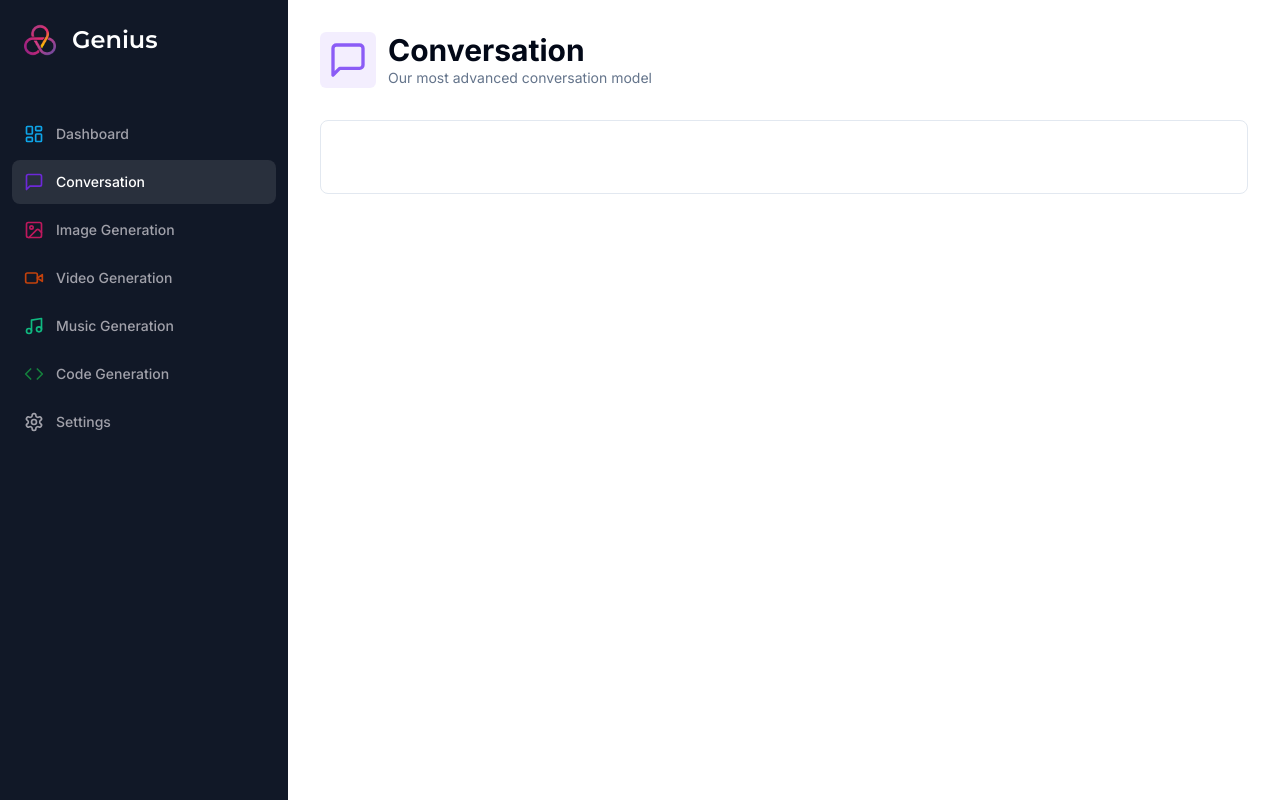
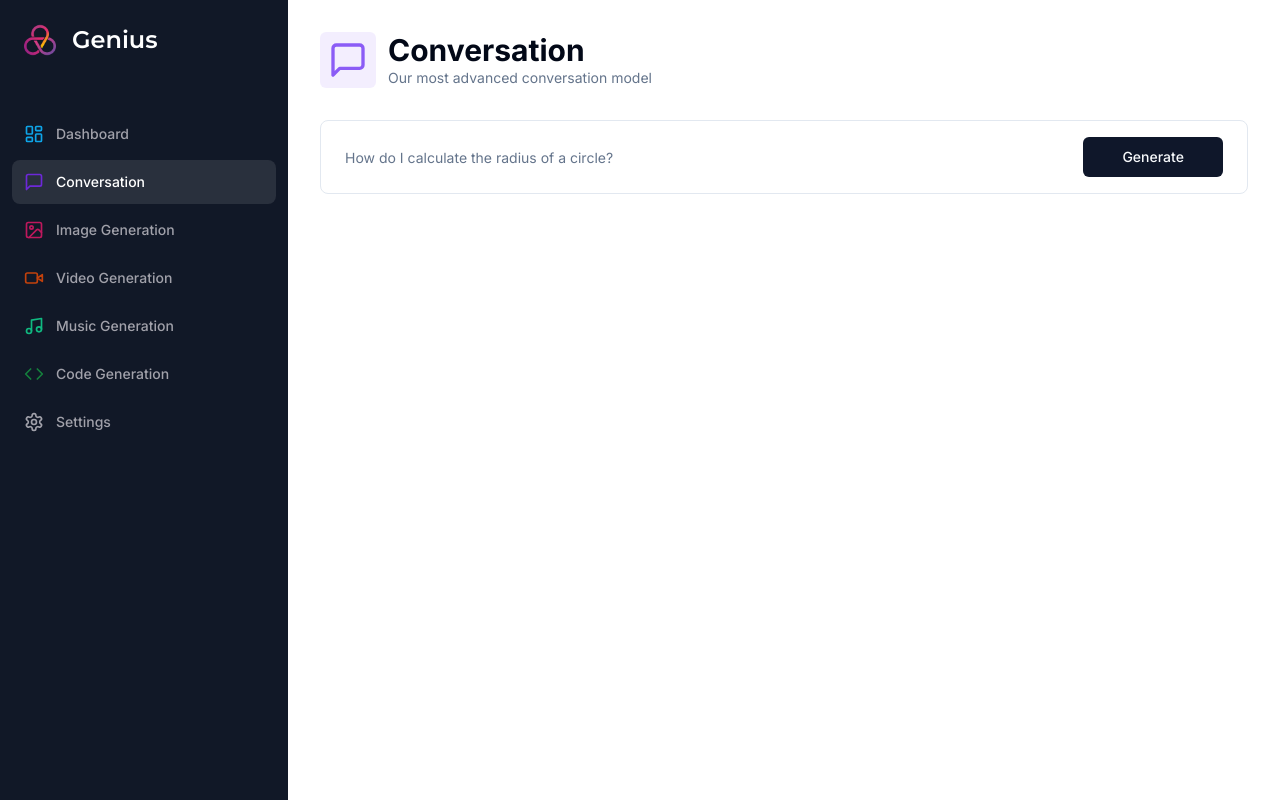
Before and after one commit to penguinboots/ai-saas, a Next.js app: page /conversation in a window 1280 px wide. Built offline with nearby package versions, Linux system fonts and the light colour scheme.

Commit message:
build input form

```diff
--- a/app/(dashboard)/(routes)/conversation/page.tsx
+++ b/app/(dashboard)/(routes)/conversation/page.tsx
@@ -9,6 +9,7 @@ import { Heading } from "@/components/Heading";
 import { MessageSquare } from "lucide-react";
 import { Form, FormControl, FormField, FormItem } from "@/components/ui/form";
 import { Input } from "@/components/ui/input";
+import { Button } from "@/components/ui/button";
 
 const ConversationPage = () => {
   const form = useForm<z.infer<typeof formSchema>>({
@@ -47,11 +48,22 @@ const ConversationPage = () => {
                 render={({ field }) => (
                   <FormItem className="col-span-12 lg:col-span-10">
                     <FormControl className="m-0 p-0">
-                      <Input className="border-0 outline-none focus-visible:ring-0 focus-visible:ring-transparent" />
+                      <Input
+                        className="border-0 outline-none focus-visible:ring-0 focus-visible:ring-transparent"
+                        disabled={isLoading}
+                        placeholder="How do I calculate the radius of a circle?"
+                        {...field}
+                      />
                     </FormControl>
                   </FormItem>
                 )}
               />
+              <Button
+                className="col-span-12 lg:col-span-2 w-full"
+                disabled={isLoading}
+              >
+                Generate
+              </Button>
             </form>
           </Form>
         </div>
```
